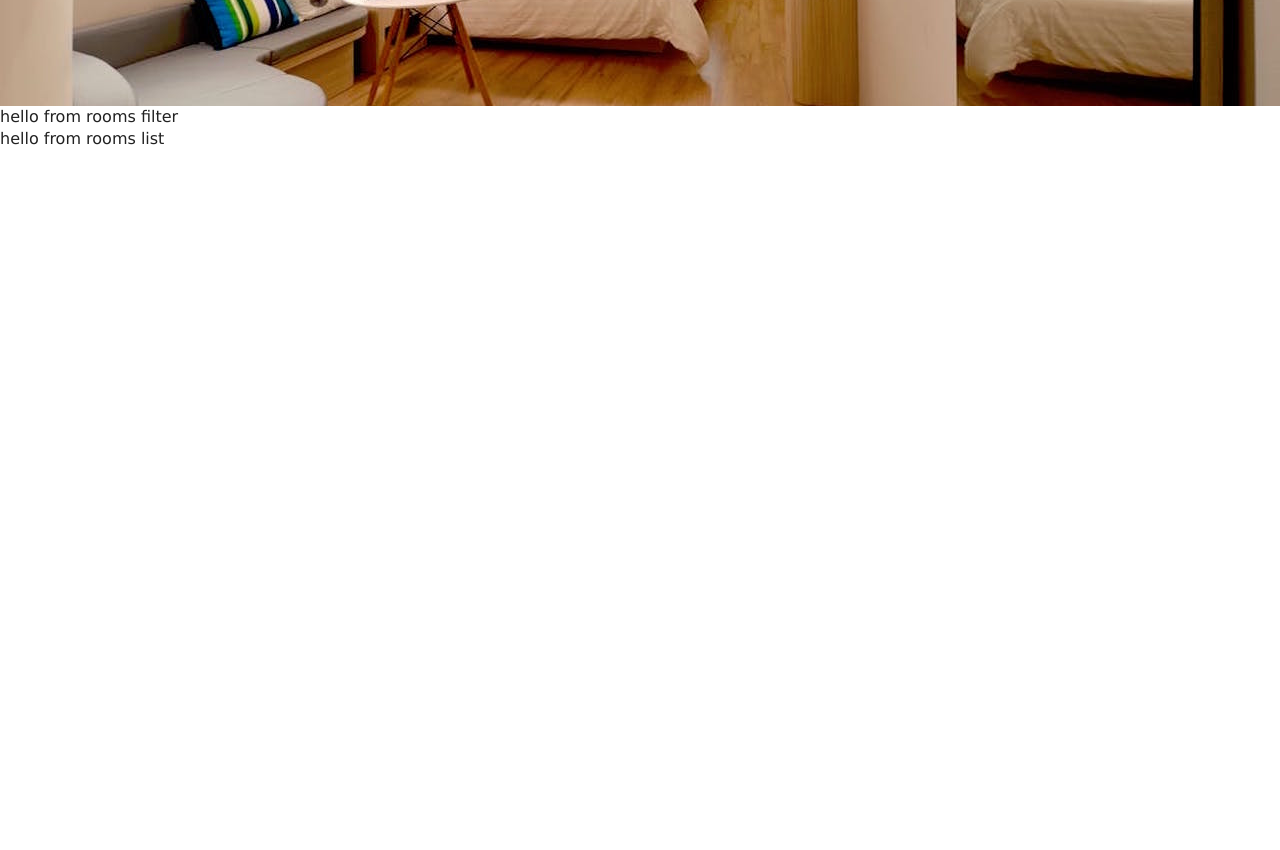
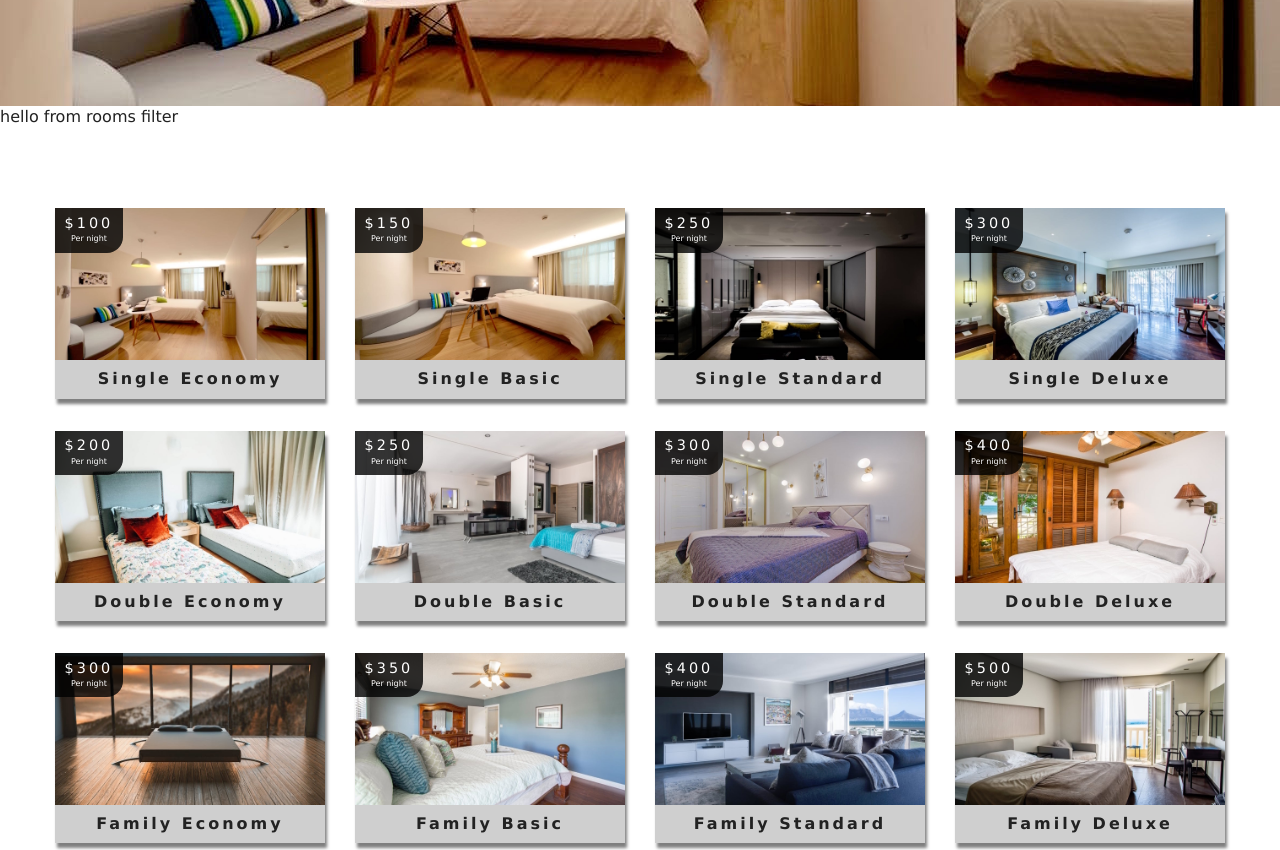
Before and after one commit to KNMohamed/React-Resort-App, a React (Create React App) app: page /rooms in a window 1280 px wide. Shown: the part 440-1290 px from the top of the page. Before the commit the page ends 800 px from the top, so only its background shows below. Built offline with nearby package versions, Linux system fonts and the light colour scheme.

Commit message:
RoomsList Component updated

```diff
--- a/src/components/RoomsList.js
+++ b/src/components/RoomsList.js
@@ -1,9 +1,24 @@
 import React from 'react'
+import Room from './Room'
 
-export default function RoomsList() {
+
+export default function RoomsList({rooms}) {
+  if(rooms.length === 0){
+    return (
+      <div className="empty-search">
+        <h3>Unfortunately no rooms matches your search parameters.</h3>
+      </div>
+    )
+  }
   return (
-    <div>
-      hello from rooms list
-    </div>
+    <section className="roomslist">
+      <div className="roomslist-center">
+        {
+        rooms.map(item => {
+          return <Room key={item.id} room={item}/>
+        })
+        }
+      </div>
+    </section>
   )
 }
```
